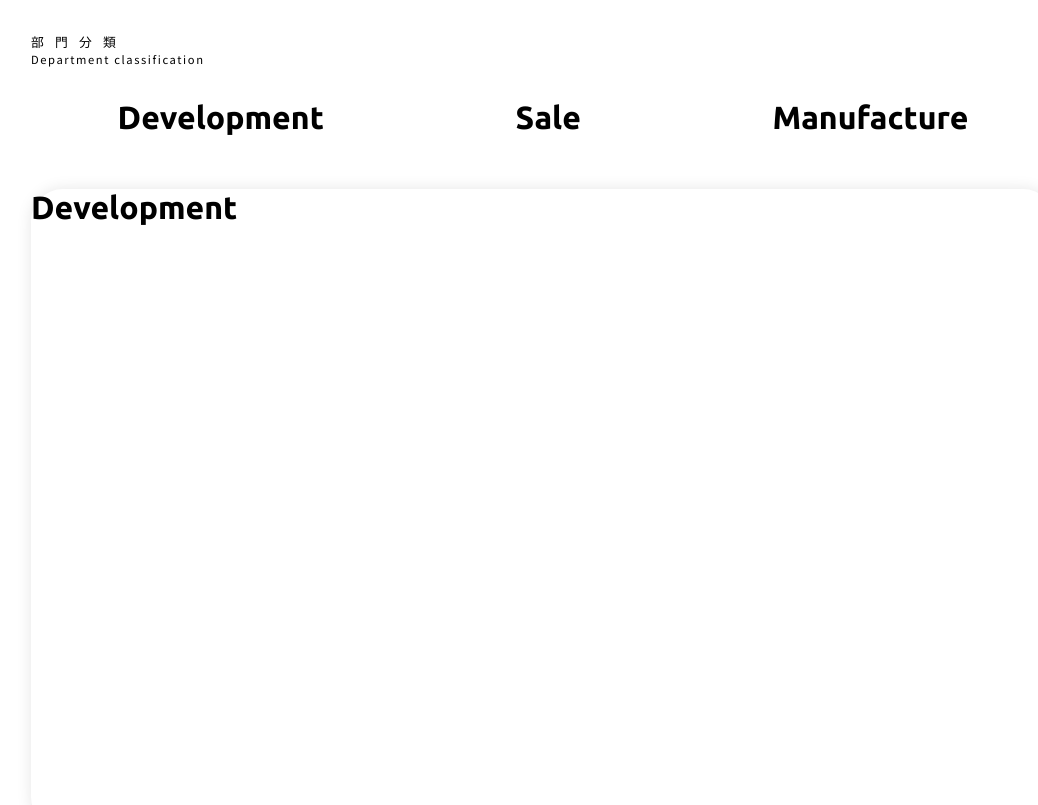
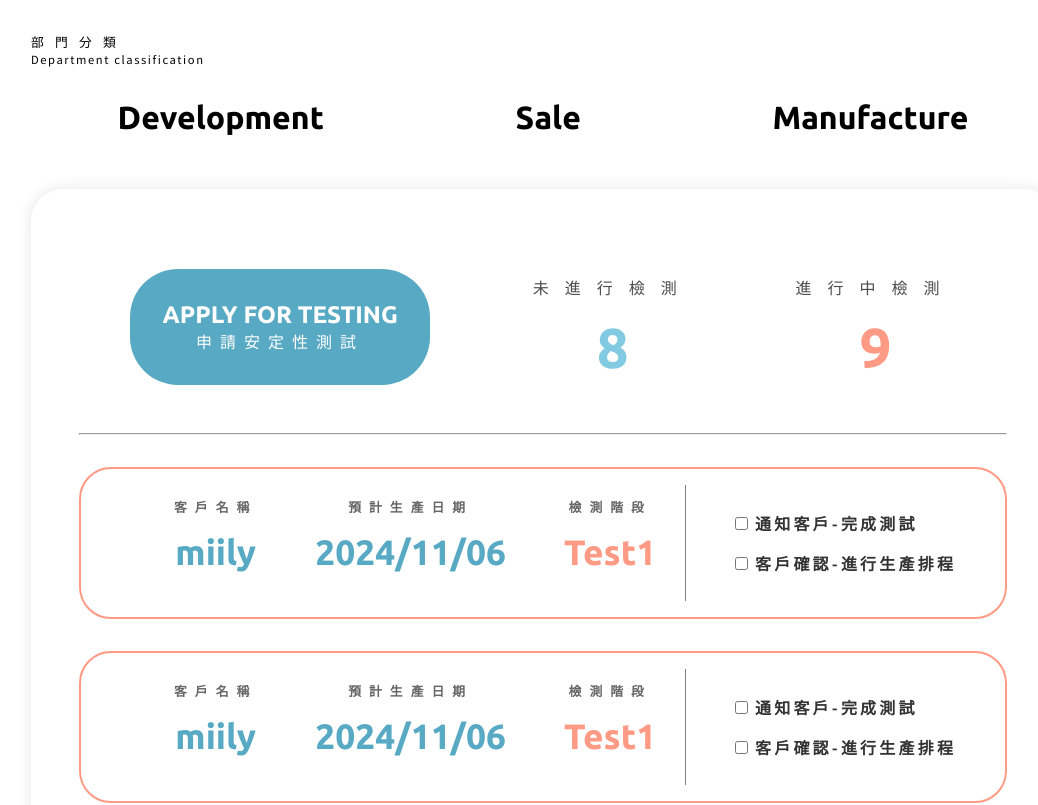
Before and after one commit to PeiJun2402/stabilityTest-processTacking, a Vue app: page /sale in a window 1280 px wide. Shown: the top 805 px of the page, without its empty margins (97-1135 px from the left). Built offline with nearby package versions, Linux system fonts and the light colour scheme.

Commit message:
sale layout& test card build

```diff
--- a/package.json
+++ b/package.json
@@ -9,6 +9,11 @@
     "preview": "vite preview"
   },
   "dependencies": {
+    "@fortawesome/fontawesome-svg-core": "^6.6.0",
+    "@fortawesome/free-brands-svg-icons": "^6.6.0",
+    "@fortawesome/free-regular-svg-icons": "^6.6.0",
+    "@fortawesome/free-solid-svg-icons": "^6.6.0",
+    "@fortawesome/vue-fontawesome": "^3.0.8",
     "pinia": "^2.2.4",
     "vue": "^3.5.10",
     "vue-router": "^4.4.5"
--- a/src/App.vue
+++ b/src/App.vue
@@ -19,6 +19,7 @@ import  department from '@/components/department.vue';
 <style lang="scss" scoped>
 
 .contentSection{
+  padding: 2rem 3rem;
   margin-bottom: 5rem;
   min-height: 80vh;
   box-shadow: 0px 0px 15px $gray10;
--- /dev/null
+++ b/src/components/saleEdit.vue
@@ -0,0 +1,45 @@
+<script setup>
+
+
+</script>
+
+<template>
+    <div class="saleEdit">
+        <form >
+            <div class="confirmClient">
+                <input type="checkbox" id="" name="vehicle1" value="confirmClient">
+                <label for="vehicle1"> 通知客戶-完成測試</label><br>
+            </div>
+            <div class="goToProduce">
+                <input type="checkbox" id="" name="vehicle1" value="goToProduce">
+                <label for="vehicle1"> 客戶確認-進行生產排程</label><br>
+            </div>
+        </form>
+
+    </div>
+
+
+</template>
+
+<style lang="scss" scoped>
+
+.saleEdit{
+    width: 100%;
+    height: 100%;
+    @include layout(column ,center,center);
+
+    label{
+        font-family: "Noto Sans TC", sans-serif;
+        font-weight: 700;
+
+        color: $black80;
+        letter-spacing: 0.2rem;
+    }
+
+    .confirmClient{
+        padding-bottom: 1rem;
+    }
+
+}
+
+</style>
--- a/src/components/saleFunciton.vue
+++ b/src/components/saleFunciton.vue
@@ -1,13 +1,94 @@
 <script setup>
+import { ref } from 'vue';
+
+const testQty = ref({
+    untest:8,
+    test:9
+
+})
 
 
 </script>
 
 <template>
-  <h1>Development</h1>
+  <div class="saleData">
+    <div class="testButton">
+        <h3>APPLY FOR TESTING</h3>
+        <p>申請安定性測試</p>
+    </div>
+    <div class="untest">
+        <p>未進行檢測</p>
+        <h1>{{testQty.untest}}</h1>
+    </div>
+    <div class="test">
+        <p>進行中檢測</p>
+        <h1>{{testQty.test}}</h1>
+    </div>
+  </div>
+  <hr>
 
 </template>
 
-<style scoped>
+<style lang="scss" scoped>
+.saleData{
+    padding: 2rem 0;
+    margin: 1rem 0;
+    @include layout(row,space-around,center);
+    text-align: center;
+    // background-color: aqua;
+
+    .testButton{
+        background-color: $primaryColor;
+        padding: 2rem 2rem;
+        border-radius: 3rem;
+        transition: transform 0.5s ease;
+        cursor: pointer;
+
+        h3{
+            font-size: 1.5rem;
+            color: white;
+
+        }
+        p{
+            letter-spacing: .5rem;
+            font-weight: 400;
+            color: white;
+        }
+
+        &:hover{
+            transform: translate(0px,-1rem)
+        }
+
+    }
+    .untest{
+        p{
+            letter-spacing: 1rem;
+            color: $black70;
+
+        }
+        h1{
+            font-size: 3.5rem;
+            color: $primary1;
+            margin-top: 1rem;
+        }
+
+    }
+
+    .test{
+        p{
+            letter-spacing: 1rem;
+            color: $black70;
+
+        }
+        h1{
+            font-size: 3.5rem;
+            color: $pointColor;
+            margin-top: 1rem;
+        }
+
+
+    }
+}
+
 
 </style>
--- /dev/null
+++ b/src/components/testProject.vue
@@ -0,0 +1,125 @@
+<script setup>
+import saleEdit from '@/components/saleEdit.vue'
+
+
+</script>
+
+<template>
+    <div class="testProject">
+        <div class="displayItem">
+            <div class="button">
+                <button class="editBtn"><font-awesome-icon icon="fa-solid fa-pen-to-square" /></button>
+                <button class="deleteBtn"><font-awesome-icon icon="fa-solid fa-trash" /></button>
+            </div>
+            <div class="displayInfo">
+                <div class="clientName">
+                    <p>客戶名稱</p>
+                    <h3>miily</h3>
+                </div>
+                <div class="dueDate">
+                    <p>預計生產日期</p>
+                    <h3>2024/11/06</h3>
+                </div>
+                <div class="testStage">
+                    <p>檢測階段</p>
+                    <h3>Test1</h3>
+                </div>
+            </div>
+        </div>
+        <div class="departmentFunction">
+            <saleEdit/>
+        </div>
+    </div>
+
+
+</template>
+
+<style lang="scss" scoped>
+.testProject{
+    padding: 1rem;
+    margin-top: 2rem;
+    border: $pointColor 2px solid;
+    border-radius: 2rem;
+
+    display: grid;
+    grid-template-columns: 1fr 1fr 1fr 1fr 1fr 1fr;
+    grid-template-rows: 1fr;
+    grid-column-gap: 1rem;
+
+
+
+
+
+    .displayItem{
+        // background-color: bisque;
+        grid-column: 1 / 5;
+        display: flex;
+
+        border-right: $gray50 1px solid;
+
+
+        .button{
+            flex: 0.5;
+
+
+
+            button{
+                display: block;
+                margin: 1rem 0.5rem;
+                padding: .5rem;
+                font-size: 1rem;
+
+                color: $gray20;
+                background-color: transparent;
+                border: none;
+                cursor: pointer;
+                opacity: 0;
+                transition: opacity 0.5s ease;
+
+
+            }
+        }
+
+        .displayInfo{
+            flex: 8;
+            @include layout(row,space-around,center);
+            text-align: center;
+
+            p{
+                font-size: 0.8rem;
+                letter-spacing: 0.5rem;
+                font-weight: 700;
+
+                color: $black60;
+            }
+            h3{
+                margin: 1rem 0;
+                font-size: 2.2rem;
+            }
+
+            .clientName h3,
+            .dueDate h3{
+                color: $primaryColor;
+
+            }
+            .testStage h3{
+                color: $pointColor;
+
+            }
+        }
+
+    }
+    .departmentFunction{
+        // background-color: aquamarine;
+        grid-column: 5 / 7;
+    }
+
+    &:hover .button button {
+        opacity: 1;
+    }
+
+}
+
+
+
+</style>
--- a/src/main.js
+++ b/src/main.js
@@ -5,12 +5,21 @@ import App from './App.vue'
 import router from './router'
 import { createPinia } from 'pinia';
 
+import { library } from '@fortawesome/fontawesome-svg-core'
+import { FontAwesomeIcon } from '@fortawesome/vue-fontawesome'
+// import { all } from '@awesome.me/kit-KIT_CODE/icons'
+import { faTrash } from '@fortawesome/free-solid-svg-icons'
+import { faPenToSquare } from '@fortawesome/free-solid-svg-icons'
+
+library.add(faTrash,faPenToSquare)
+
 
 
 const app = createApp(App);
 const pinia = createPinia();
 
 
+app.component('font-awesome-icon', FontAwesomeIcon)
 app.use(router);
 app.use(pinia);
 app.mount('#app')
--- a/src/view/Sale.vue
+++ b/src/view/Sale.vue
@@ -1,11 +1,18 @@
 <script setup>
 import saleFunciton from '@/components/saleFunciton.vue'
+import testProject from '@/components/testProject.vue'
 
 
 </script>
 
 <template>
   <saleFunciton/>
+  <ul>
+    <li><testProject/></li>
+    <li><testProject/></li>
+    <li><testProject/></li>
+
+  </ul>
 
 </template>
 
```
Also changed, not shown: src/components/developmentFunction.vue (added, +13 -0 lines), 1 other file (tests, documents, lock files or other folders).
